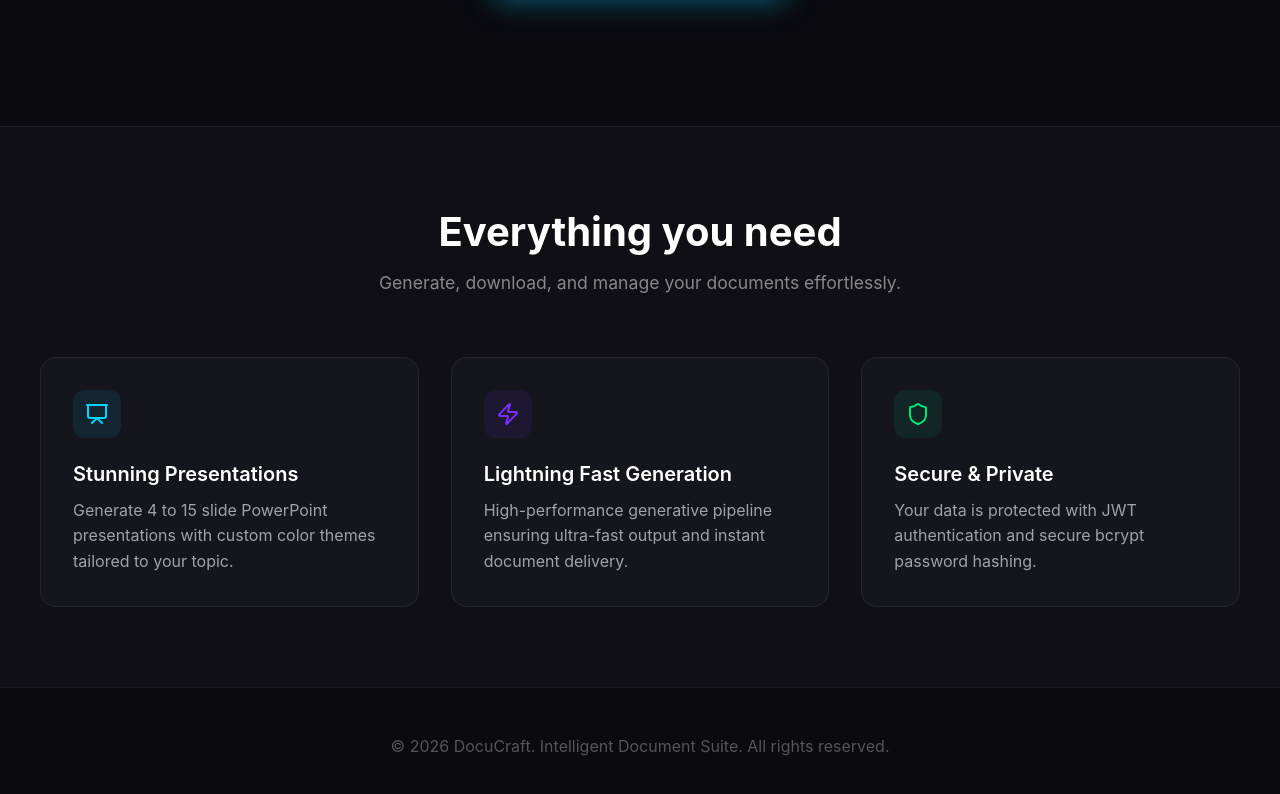
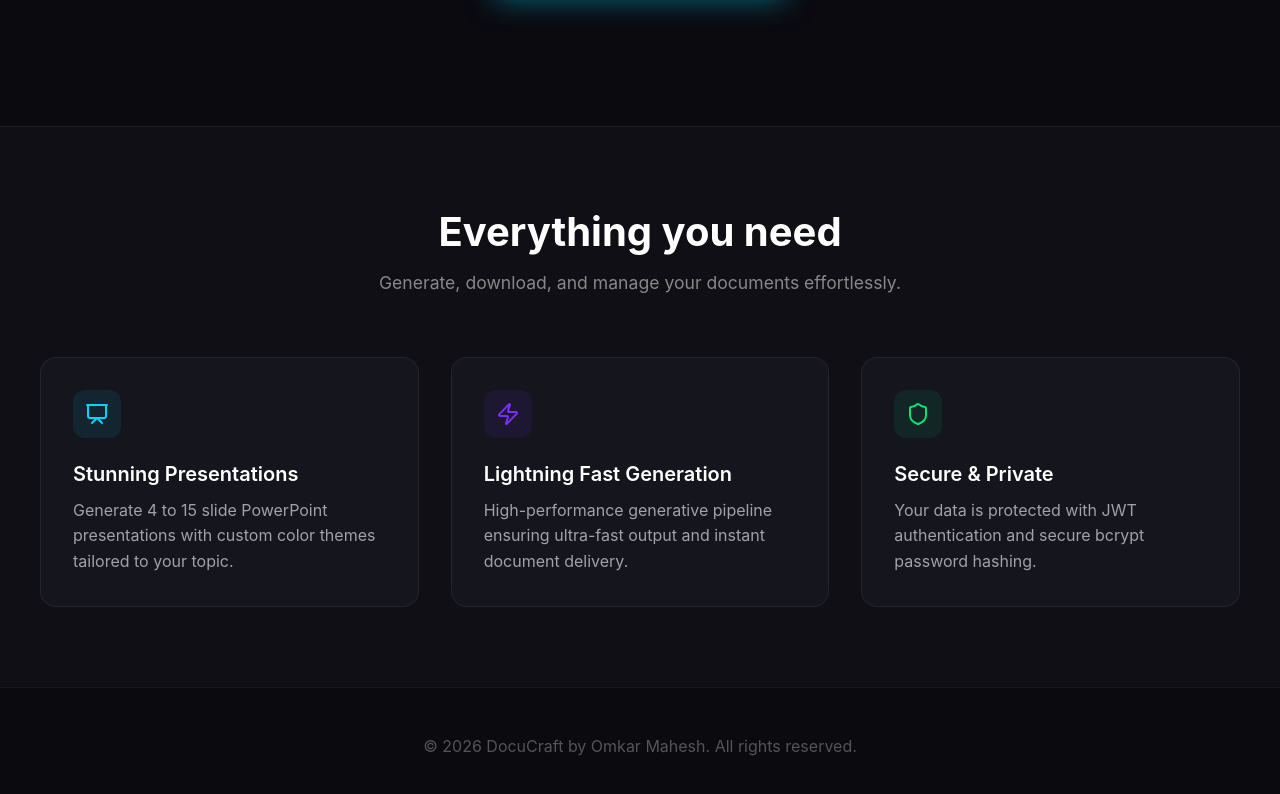
Before and after one commit to omkarmm19/docucraft, a React (Vite) app in the folder frontend/: page / in a window 1280 px wide. Shown: the part 742-1536 px from the top of the page. Built offline with nearby package versions, Linux system fonts and the light colour scheme; no server answers.

Commit message:
docs: update footers to include Omkar Mahesh

```diff
--- a/frontend/src/pages/GeneratorPage.jsx
+++ b/frontend/src/pages/GeneratorPage.jsx
@@ -149,7 +149,7 @@ export default function GeneratorPage() {
         </div>
       </div>
 
-      <p style={{ color: "#444", fontSize: "0.8rem", marginTop: "2rem" }}>© 2026 DocuCraft. Intelligent Document Suite.</p>
+      <p style={{ color: "#444", fontSize: "0.8rem", marginTop: "2rem" }}>© 2026 DocuCraft by Omkar Mahesh. All rights reserved.</p>
     </div>
   );
 }
--- a/frontend/src/pages/LandingPage.jsx
+++ b/frontend/src/pages/LandingPage.jsx
@@ -116,7 +116,7 @@ export default function LandingPage() {
 
       {/* Footer */}
       <footer style={{ padding: "3rem 2rem", textAlign: "center", borderTop: "1px solid #ffffff10", color: "#555" }}>
-        <p>© 2026 DocuCraft. Intelligent Document Suite. All rights reserved.</p>
+        <p>© 2026 DocuCraft by Omkar Mahesh. All rights reserved.</p>
       </footer>
     </div>
   );
```
